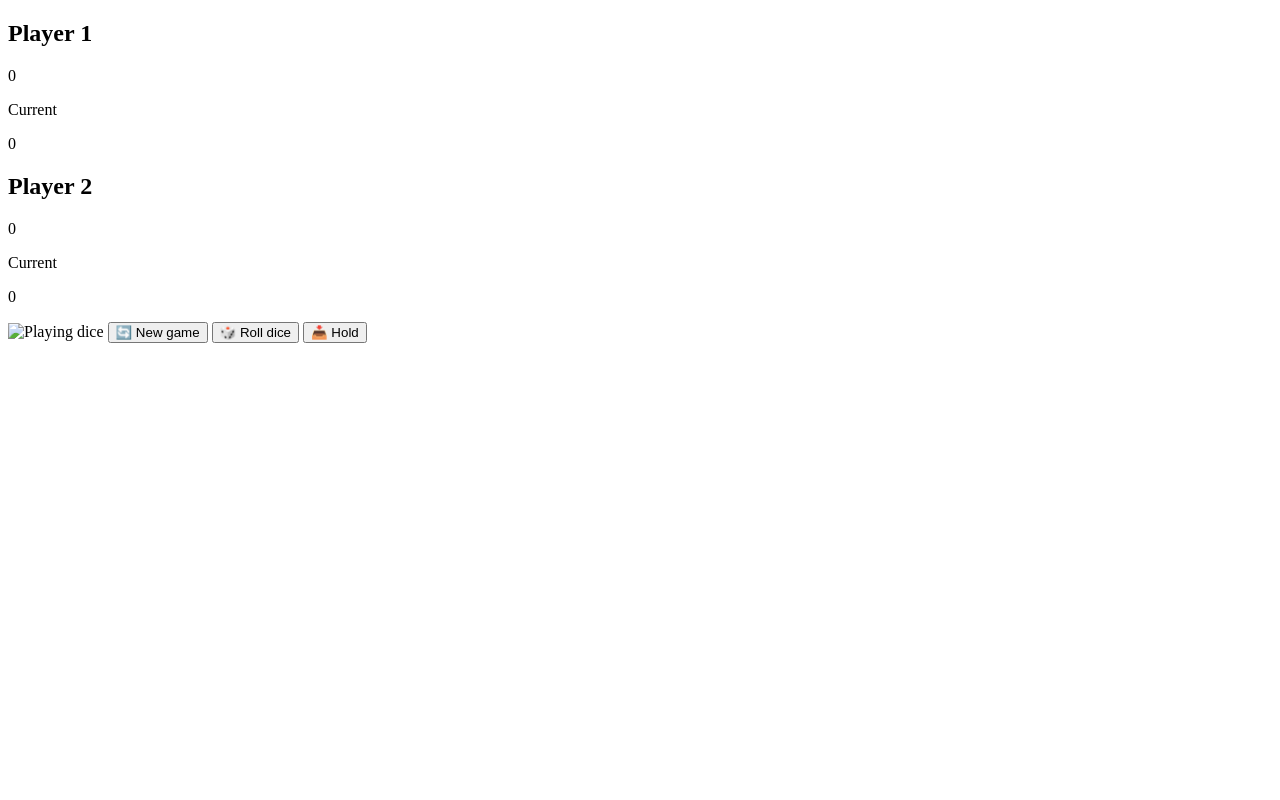
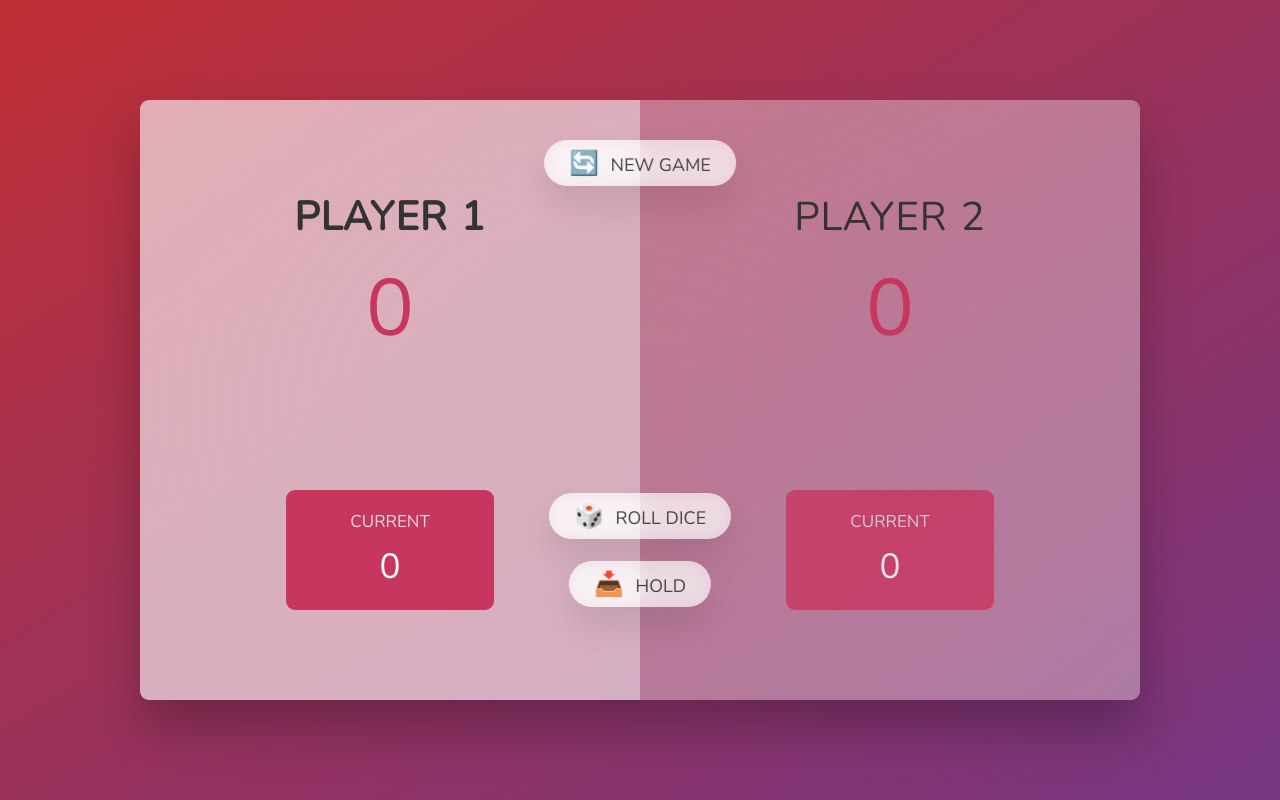
Before and after one commit to leechangseop71/Pig-Game, a plain HTML site: page index.html in a window 1280 px wide. Drawn offline with nearby package versions, Linux system fonts and the light colour scheme.

Commit message:
주석추가

```diff
--- a/index.html
+++ b/index.html
@@ -3,32 +3,34 @@
 <head>
     <meta charset="UTF-8">
     <meta name="viewport" content="width=device-width, initial-scale=1.0">
+    <link rel="stylesheet" href="./css/style.css">
     <title>pic game</title>
 </head>
 <body>
     <main>
         <section class="player player--0 player--active">
-          <h2 class="name" id="name--0">Player 1</h2>
-          <p class="score" id="score--0">43</p>
+            <h2 class="name" id="name--0">Player 1</h2> <!-- 플레이어 1의 이름 -->
+            <p class="score" id="score--0">43</p> <!-- 플레이어 1의 점수 -->
             <div class="current">
-            <p class="current-label">Current</p>
-            <p class="current-score" id="current--0">0</p>
+                <p class="current-label">Current</p> <!-- 현재 점수를 설명하는 레이블 -->
+                <p class="current-score" id="current--0">0</p> <!-- 플레이어 1의 현재 점수 -->
             </div>
         </section>
         <section class="player player--1">
-          <h2 class="name" id="name--1">Player 2</h2>
-          <p class="score" id="score--1">24</p>
+            <h2 class="name" id="name--1">Player 2</h2> <!-- 플레이어 2의 이름 -->
+            <p class="score" id="score--1">24</p> <!-- 플레이어 2의 점수 -->
             <div class="current">
-            <p class="current-label">Current</p>
-            <p class="current-score" id="current--1">0</p>
+                <p class="current-label">Current</p> <!-- 현재 점수를 설명하는 레이블 -->
+                <p class="current-score" id="current--1">0</p> <!-- 플레이어 2의 현재 점수 -->
             </div>
         </section>
 
-        <img src="dice-5.png" alt="Playing dice" class="dice" />
-        <button class="btn btn--new">🔄 New game</button>
-        <button class="btn btn--roll">🎲 Roll dice</button>
-        <button class="btn btn--hold">📥 Hold</button>
+        <img src="dice-5.png" alt="Playing dice" class="dice" /> <!-- 주사위 이미지 -->
+        <button class="btn btn--new">🔄 New game</button> <!-- 새로운 게임을 시작하는 버튼 -->
+        <button class="btn btn--roll">🎲 Roll dice</button> <!-- 주사위를 굴리는 버튼 -->
+        <button class="btn btn--hold">📥 Hold</button> <!-- 현재 점수를 저장하는 버튼 -->
     </main>
     <script src="script.js"></script>
+
 </body>
 </html>
```
Also changed, not shown: dice-5.png (added). Lines whose indentation alone changed are shown as unchanged.
